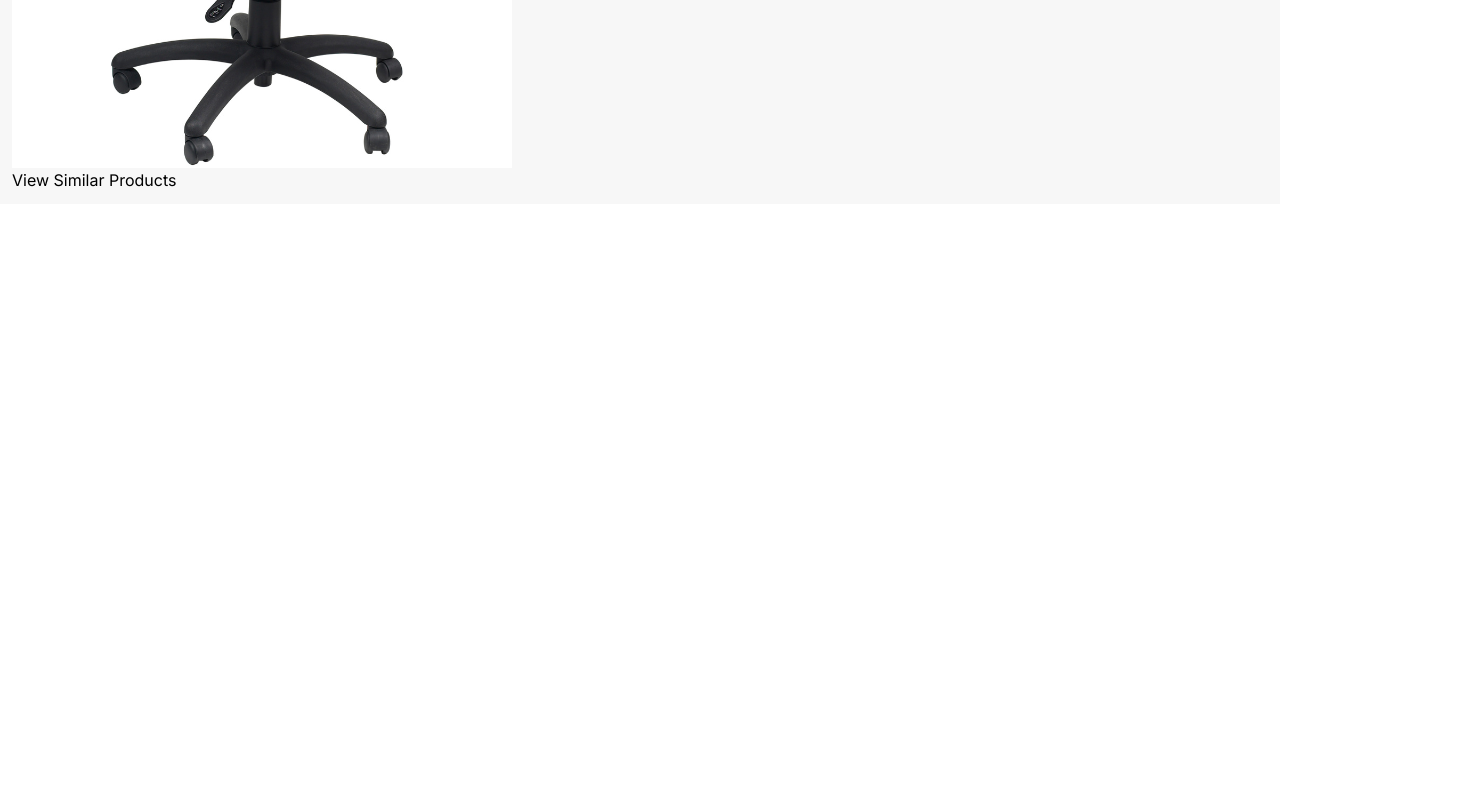
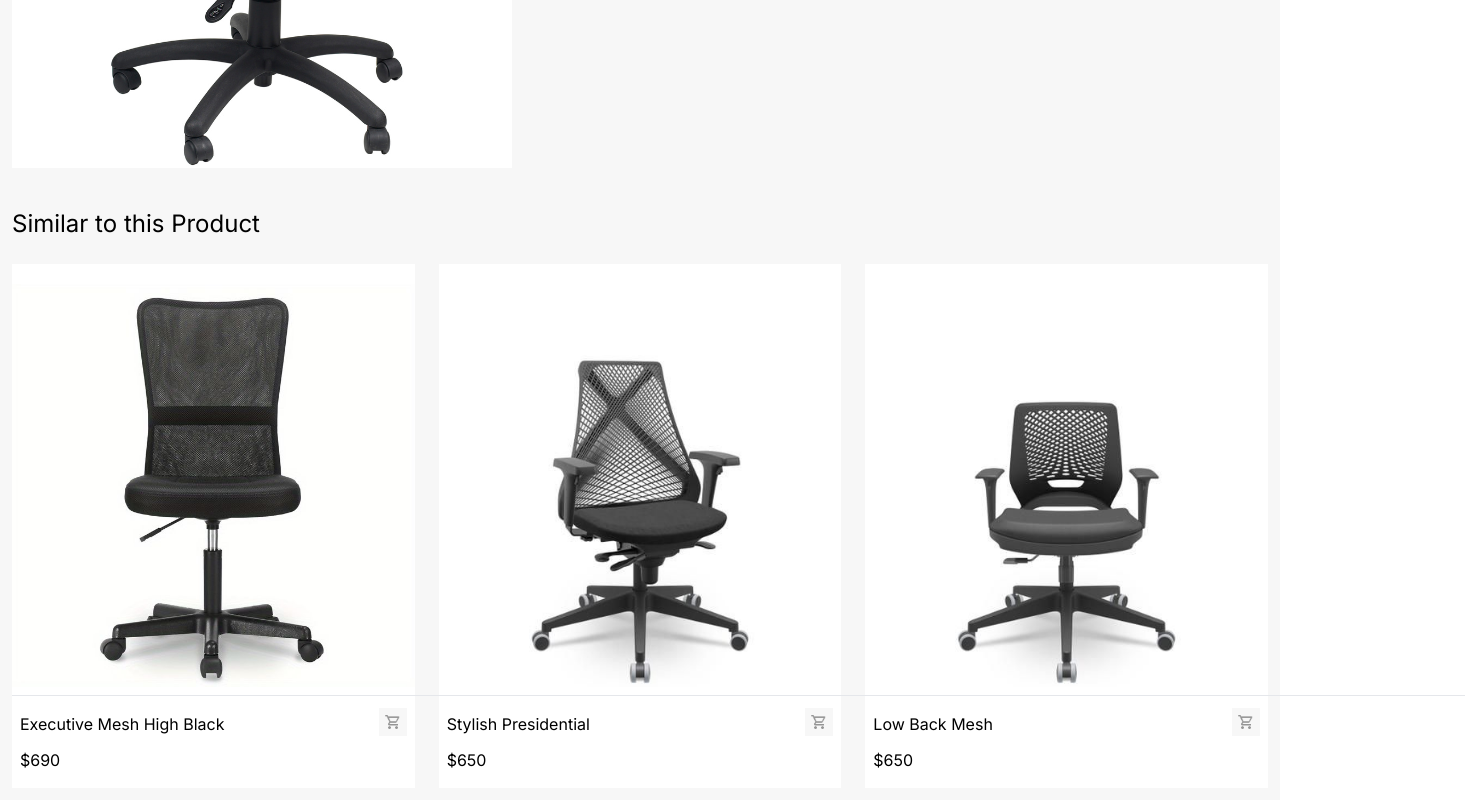
Before and after one commit to Amelss/timbus-cloud-shop, a React (Vite) app: page /product/0 in a window 1280 px wide. Shown: the part 460-1260 px from the top of the page, 1465 px wide, since content can reach past the window. Before the commit the page ends 800 px from the top, so only its background shows below. Built offline with nearby package versions, Linux system fonts and the light colour scheme.

Commit message:
Adding similar producs to pdp

```diff
--- a/src/Components/Product.jsx
+++ b/src/Components/Product.jsx
@@ -1,10 +1,11 @@
-
 import { useEffect, useState } from "react";
 import { useParams } from "react-router-dom";
+import ProductCard from "./ProductCard"; // Make sure to import your ProductCard component
 
 export default function Product() {
   const { id } = useParams();
   const [product, setProduct] = useState(null);
+  const [similarProducts, setSimilarProducts] = useState([]);
 
   useEffect(() => {
     const fetchProduct = async () => {
@@ -16,6 +17,10 @@ export default function Product() {
         const data = await response.json();
         const selectedProduct = data.find((item) => item.id === id);
         setProduct(selectedProduct);
+
+        // Filter out the current product to find similar products
+        const similarItems = data.filter((item) => item.id !== id);
+        setSimilarProducts(similarItems);
       } catch (error) {
         console.error("Error fetching data:", error);
       }
@@ -61,7 +66,12 @@ export default function Product() {
       </div>
 
       <div>
-        <h1>View Similar Products</h1>
+        <h1 className="text-2xl mt-10 mb-5">Similar to this Product</h1>
+        <div className="grid grid-cols-1 xl:grid-cols-3 gap-6">
+          {similarProducts.slice(2,5).map((item) => (
+            <ProductCard key={item.id} item={item} />
+          ))}
+        </div>
       </div>
     </div>
   );
--- a/src/Components/ProductCard.jsx
+++ b/src/Components/ProductCard.jsx
@@ -8,7 +8,7 @@ export default function ProductCard({ item }) {
         <hr className="w-80 xl:w-[600px] m-auto xl:px-4"/>
         <div className="flex items-center justify-between mt-3 px-2">
           <h1 className="mt-1">{item.productName}</h1>
-          <img src="./cart-icon.png" alt="Cart Icon" className="w-7" />
+          <img src="/cart-icon.png" alt="Cart Icon" className="w-7" />
         </div>
 
         <p className="mt-1 pt-2 pb-4 px-2">{item.price}</p>
--- a/src/output.css
+++ b/src/output.css
@@ -986,6 +986,10 @@ video {
   color: rgb(247 247 247 / var(--tw-text-opacity));
 }
 
+.filter{
+  filter: var(--tw-blur) var(--tw-brightness) var(--tw-contrast) var(--tw-grayscale) var(--tw-hue-rotate) var(--tw-invert) var(--tw-saturate) var(--tw-sepia) var(--tw-drop-shadow);
+}
+
 .bm-burger-button {
   position: relative;
   width: 20px;
```
